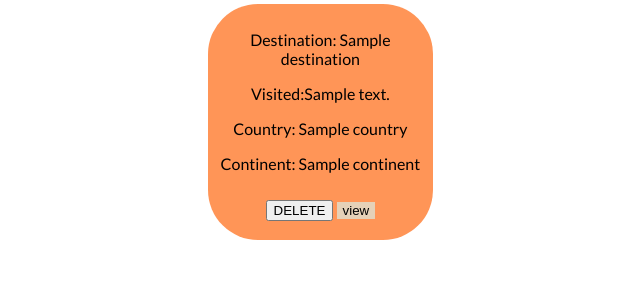
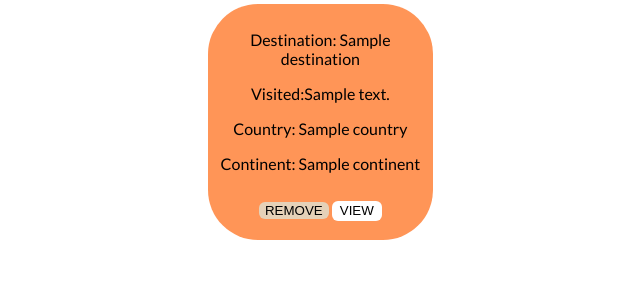
Before and after one commit to spencerT101/Bucket_List_Project_1, a Flask app: page /destinations in a window 1280 px wide. Shown: the part 477-777 px from the top of the page, without its empty margins (331-971 px from the left). Run offline with Flask 2, Linux system fonts and the light colour scheme; a database or web service that is not in the repository returns one stand-in record (values such as "Sample title"); some libraries are stand-ins or nearby versions.

Commit message:
buttons on my destination page complete

```diff
--- a/project_start_code/static/style.css
+++ b/project_start_code/static/style.css
@@ -90,6 +90,7 @@ body{
     font-family: "lato";
     font-size:18px;
     text-align: center;
+
 }
 
 .mydestination {
@@ -103,6 +104,7 @@ body{
     justify-content: space-around;
     border-radius: 50px;
     margin-top: 20px;
+    font-family: 'lato', sans-serif ;
 
 }
 
@@ -110,12 +112,23 @@ body{
     padding:10px;
 }
 .view_destin_button{
-    background-color: #e5d1b8;
+
     border:none;
+    width:50px;
+    height: 20px;
+    border-radius: 6px;
+    background-color: white;
 
 }
 
 .view_destin_button a{
     text-decoration: none;
     color:black;
+
 }
+
+.delete{
+    border-radius: 6px;
+    border:none;
+    background-color: #e5d1b8;
+}
--- a/project_start_code/templates/destinations/index.html
+++ b/project_start_code/templates/destinations/index.html
@@ -19,9 +19,10 @@
         </div>
 
         <form class = "delete-list" action = "/destinations/{{bucket_list.id}}/delete" method = "post">
-            <button class= "delete">DELETE</button>
+            <button class= "delete">REMOVE
+            </button>
 
-            <button class ="view_destin_button"><a href = "/destinations/{{bucket_list.id}}">view</a></button>
+            <button class ="view_destin_button"><a href = "/destinations/{{bucket_list.id}}">VIEW</a></button>
             </form>
             <br>
         </div>
```
